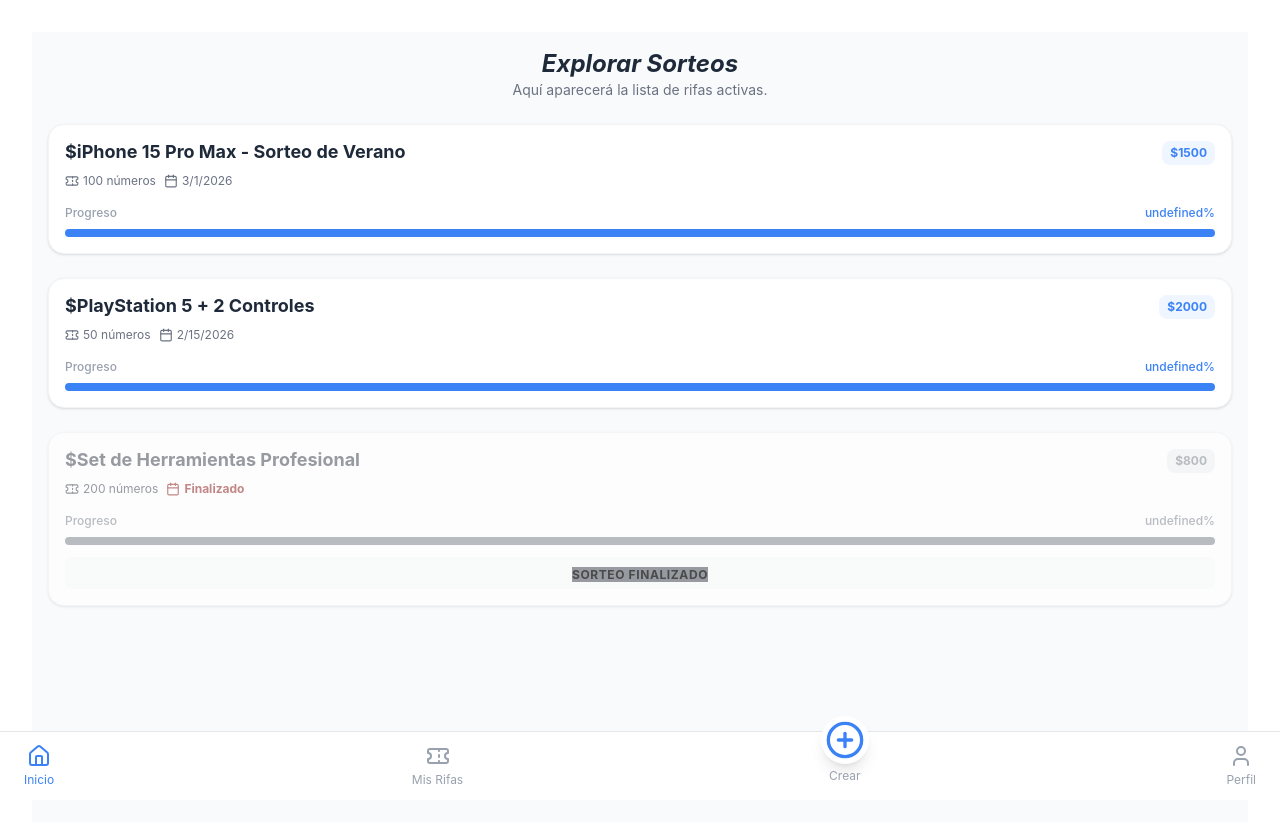
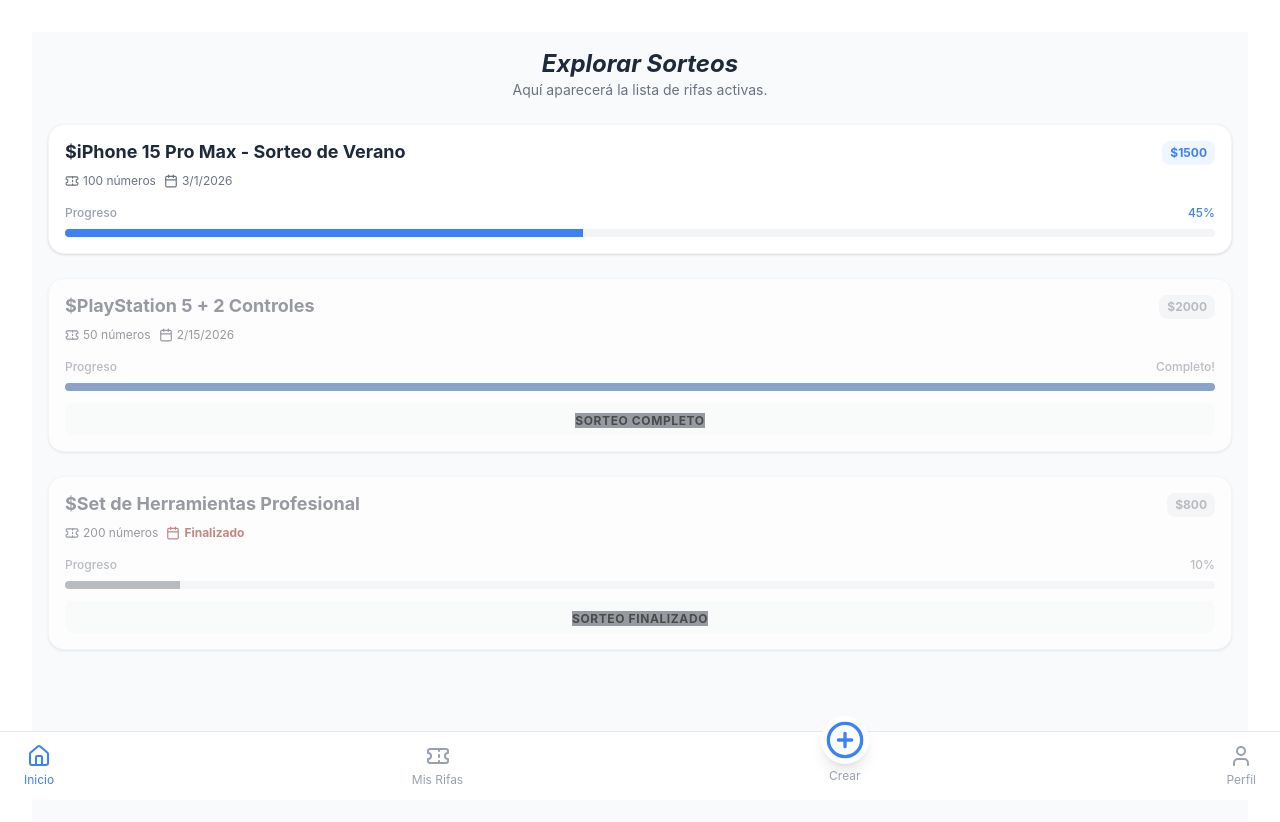
Before and after one commit to ClaudioMFCDev/sorteazo_app, a React (Vite) app in the folder client/: page / in a window 1280 px wide. Shown: the top 822 px of the page. Built offline with nearby package versions, Linux system fonts and the light colour scheme; no server answers.

Commit message:
fix(mock): align mock data with Raffle interface requirements

```diff
--- a/client/src/constants/mockData.ts
+++ b/client/src/constants/mockData.ts
@@ -1,31 +1,39 @@
-// Inicial data to test the UI without backend connection
-// Description: Constant containing an array of raffle objets
-export const MOCK_RAFFLES = [
+import type { Raffle } from "../types/raffle";
+
+// Initial data to test the UI without backend connection
+// Description: Constant containing an array of raffle objects
+export const MOCK_RAFFLES: Raffle[] = [
   {
     id: "1",
     title: "iPhone 15 Pro Max - Sorteo de Verano",
+    description: "Participá por el último iPhone. Sorteo ante escribano público.",
     pricePerTicket: 1500,
     maxTickets: 100,
-    totalTickets: 15,
     progressPercentage: 45,
+    startDate: "2026-01-01T00:00:00Z",
     endDate: "2026-03-01T00:00:00Z",
+    status: "ACTIVE",
   },
   {
     id: "2",
     title: "PlayStation 5 + 2 Controles",
+    description: "Llevate la consola de última generación con dos DualSense.",
     pricePerTicket: 2000,
     maxTickets: 50,
-    totalTickets: 30,
     progressPercentage: 100,
+    startDate: "2026-01-15T00:00:00Z",
     endDate: "2026-02-15T00:00:00Z",
+    status: "FINISHED",
   },
   {
     id: "3",
     title: "Set de Herramientas Profesional",
+    description: "Combo completo de herramientas para tu taller.",
     pricePerTicket: 800,
     maxTickets: 200,
-    totalTickets: 80,
     progressPercentage: 10,
+    startDate: "2025-11-01T00:00:00Z",
     endDate: "2025-12-01T00:00:00Z",
+    status: "FINISHED",
   },
 ];
--- a/client/src/pages/Home.tsx
+++ b/client/src/pages/Home.tsx
@@ -13,12 +13,7 @@ export const Home = () => {
                 {MOCK_RAFFLES.map((raffle) => (
                     <RaffleCard
                         key={raffle.id}
-                        title={raffle.title}
-                        pricePerTicket={raffle.pricePerTicket}
-                        maxTickets={raffle.maxTickets}
-                        totalTickets={raffle.totalTickets}
-                        progress={raffle.progressPercentage}
-                        endDate={raffle.endDate}
+                        {...raffle}
                     />
                 ))}
             </div>
```
